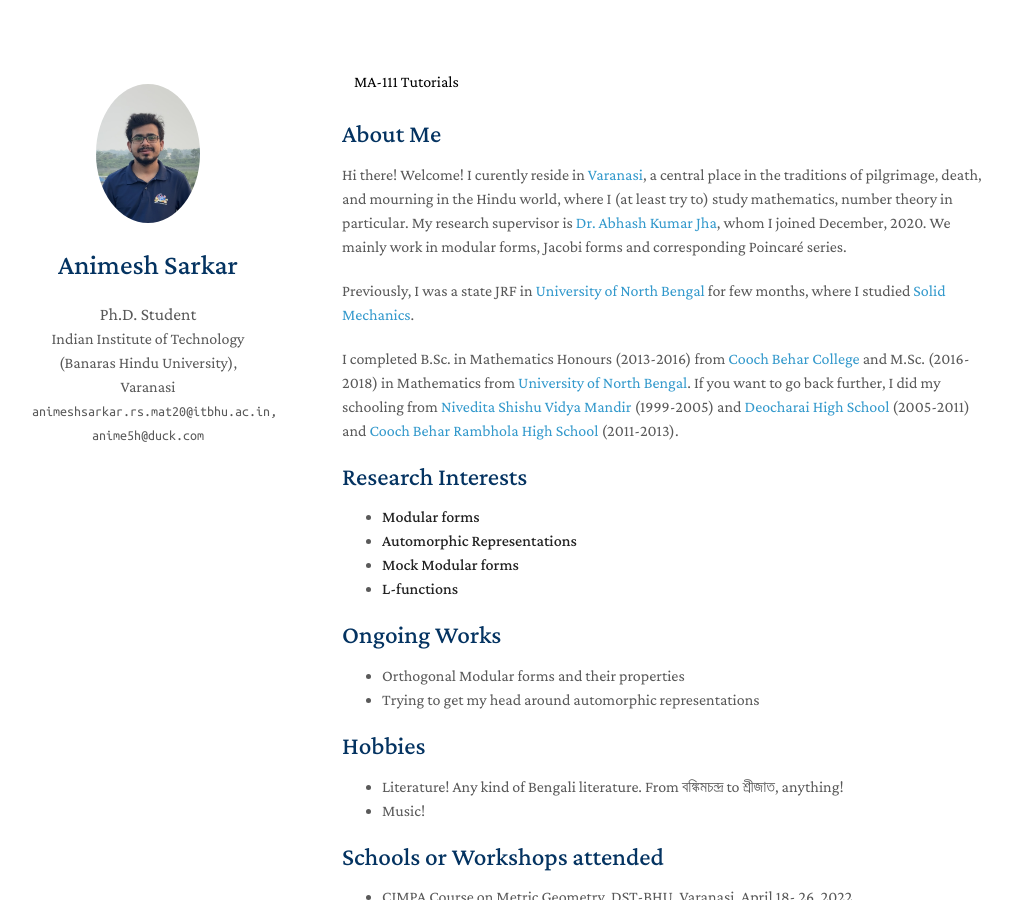
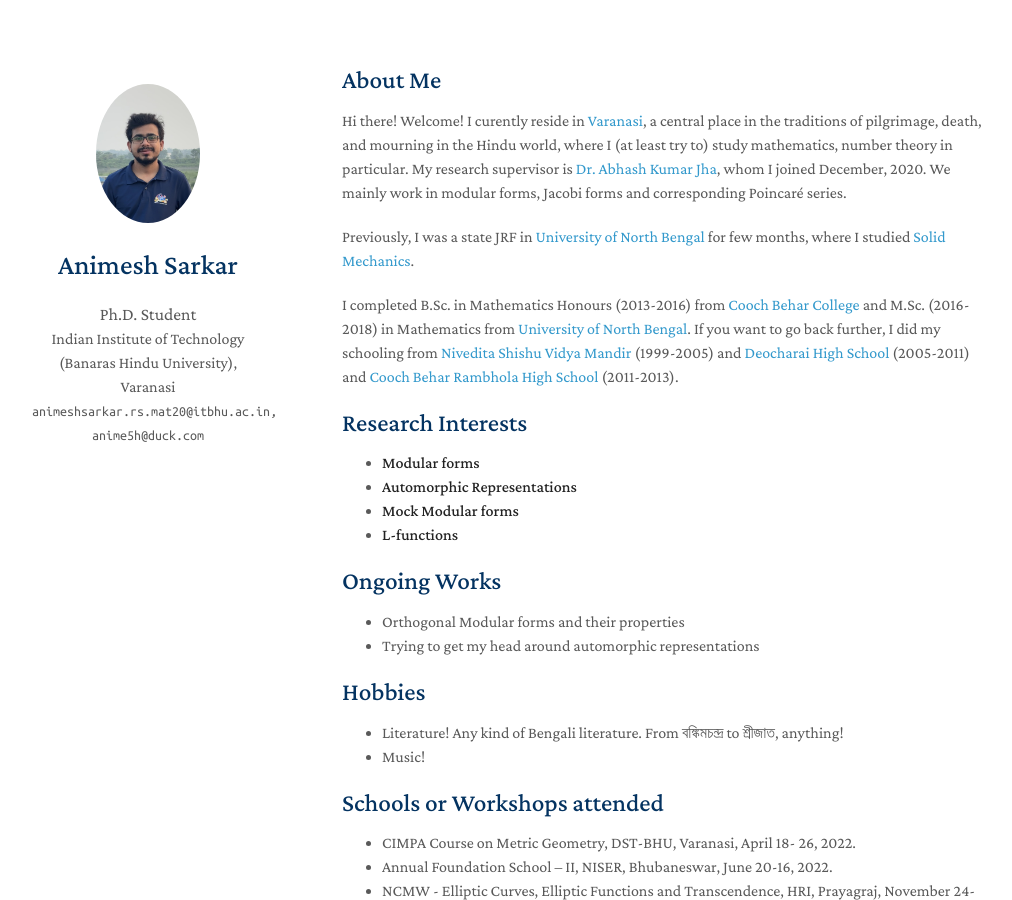
Before and after one commit to 4nimesh/4nimesh.github.io, a Jekyll site: the page built from index.md, in a window 1280 px wide and 900 px high. Shown: the whole window, without its empty margins (128-1140 px from the left). Built offline with Jekyll 4.4.1, drawn with Linux system fonts in a browser that asks for light colours; a style sheet for code colours, icons or effects is not loaded.

Commit message:
Update index.md

```diff
--- a/index.md
+++ b/index.md
@@ -27,7 +27,7 @@ layout: homepage
 }
 </style>
 
-<a href="./ma111" class="adaptive-button"> MA-111 Tutorials </a>
+<!-- <a href="./ma111" class="adaptive-button"> MA-111 Tutorials </a> -->
 
 ## About Me
 
```
